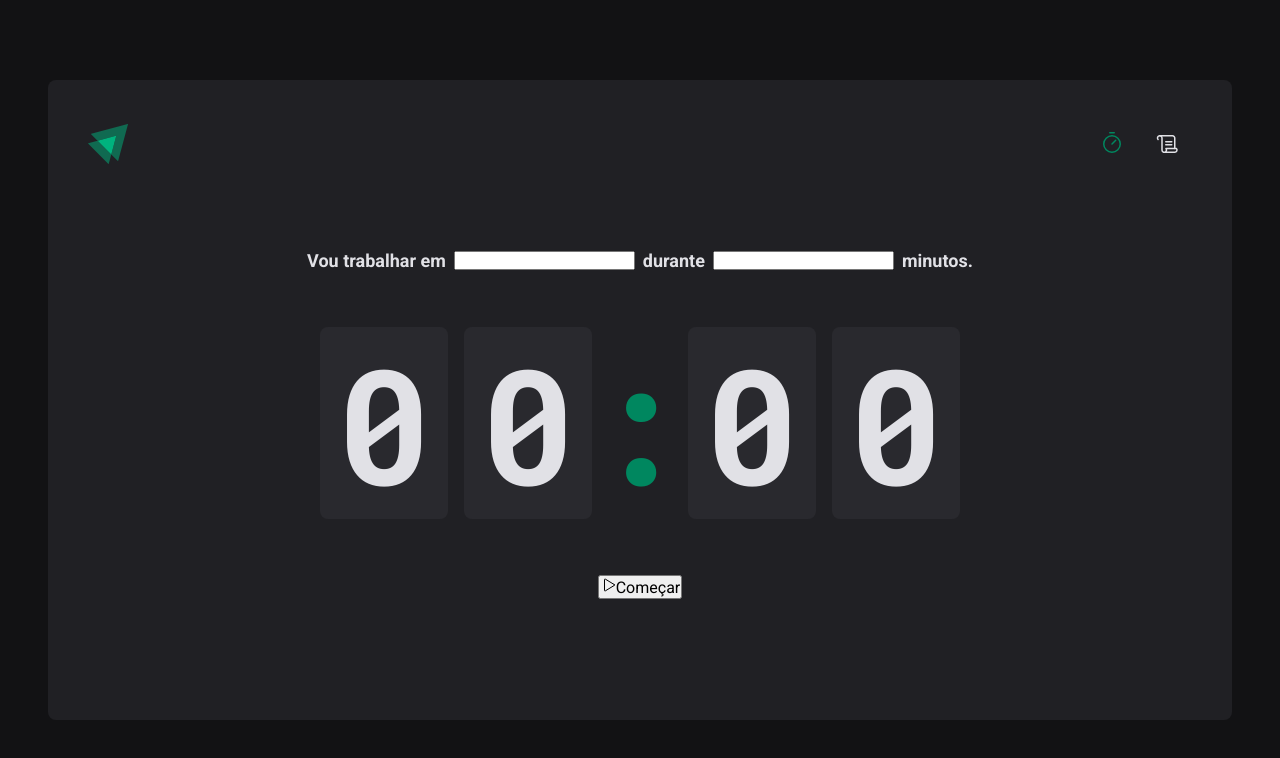
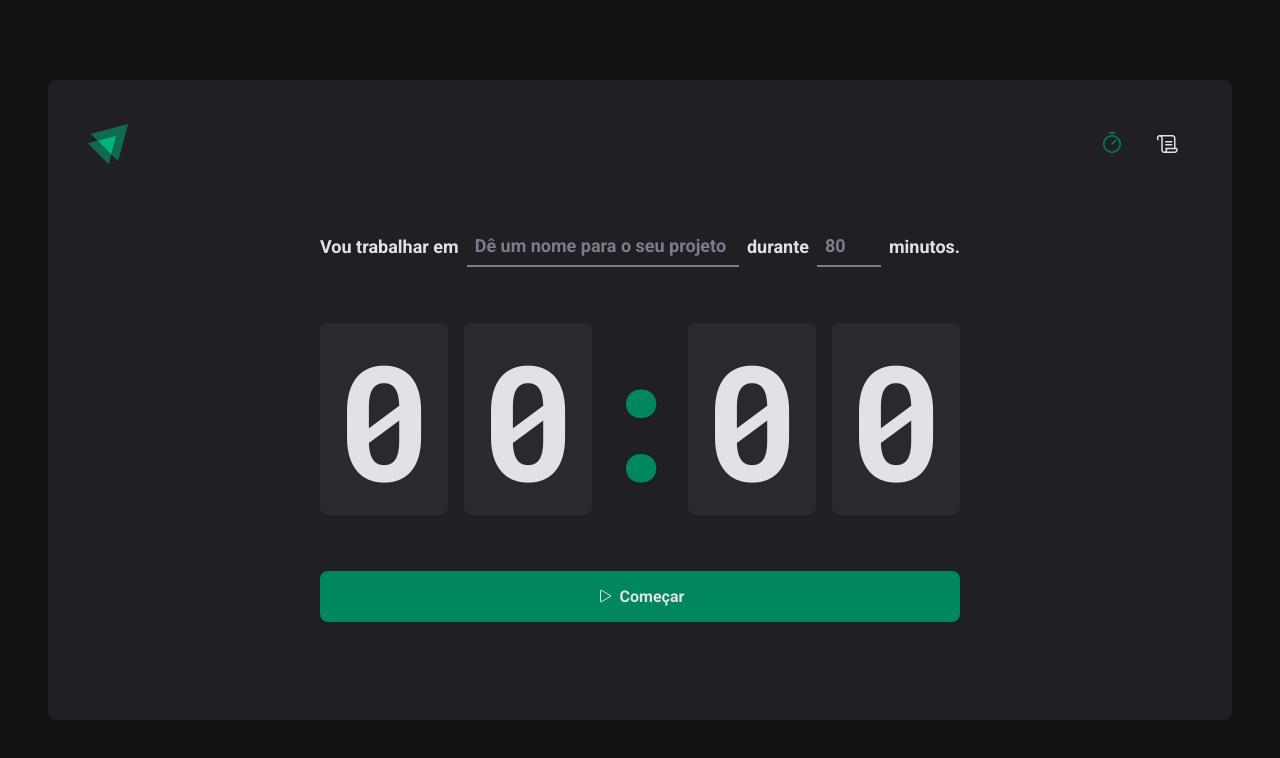
Before and after one commit to gabrielvbauer/ignite-timer, a React (Vite) app: page / in a window 1280 px wide. Shown: the top 758 px of the page. Built offline with nearby package versions, Linux system fonts and the light colour scheme.

Commit message:
feat: Home final styles

```diff
--- a/src/pages/Home/index.tsx
+++ b/src/pages/Home/index.tsx
@@ -3,7 +3,10 @@
   CountdownContainer,
   FormContainer,
   HomeContainer,
+  MinutesAmountInput,
   Separator,
+  StartCountdownButton,
+  TaskInput,
 } from './styles'
 
 export function Home() {
@@ -12,10 +15,14 @@
       <form action="">
         <FormContainer>
           <label htmlFor="task">Vou trabalhar em</label>
-          <input id="task" type="text" />
+          <TaskInput id="task" placeholder="Dê um nome para o seu projeto" />
 
           <label htmlFor="minutesAmount">durante</label>
-          <input type="number" id="minutesAmount" />
+          <MinutesAmountInput
+            type="number"
+            id="minutesAmount"
+            placeholder="80"
+          />
 
           <span>minutos.</span>
         </FormContainer>
@@ -28,10 +35,10 @@
           <span>0</span>
         </CountdownContainer>
 
-        <button type="submit">
+        <StartCountdownButton type="submit">
           <Play />
           Começar
-        </button>
+        </StartCountdownButton>
       </form>
     </HomeContainer>
   )
--- a/src/pages/Home/styles.ts
+++ b/src/pages/Home/styles.ts
@@ -28,6 +28,34 @@
   flex-wrap: wrap;
 `
 
+const BaseInput = styled.input`
+  background: transparent;
+  height: 2.5rem;
+  border: 0;
+  border-bottom: 2px solid ${(props) => props.theme['gray-500']};
+  font-weight: bold;
+  font-size: 1.125rem;
+  padding: 0 0.5rem;
+  color: ${(props) => props.theme['gray-100']};
+
+  &:focus {
+    box-shadow: none;
+    border-color: ${(props) => props.theme['green-500']};
+  }
+
+  &::placeholder {
+    color: ${(props) => props.theme['gray-500']};
+  }
+`
+
+export const TaskInput = styled(BaseInput)`
+  flex: 1;
+`
+
+export const MinutesAmountInput = styled(BaseInput)`
+  width: 4rem;
+`
+
 export const CountdownContainer = styled.div`
   font-family: 'Roboto Mono', monospace;
   font-size: 10rem;
@@ -53,3 +81,30 @@
   display: flex;
   justify-content: center;
 `
+
+export const StartCountdownButton = styled.button`
+  width: 100%;
+  border: 0;
+  padding: 1rem;
+  border-radius: 8px;
+
+  display: flex;
+  align-items: center;
+  justify-content: center;
+
+  gap: 0.5rem;
+  font-weight: bold;
+
+  cursor: pointer;
+  background: ${(props) => props.theme['green-500']};
+  color: ${(props) => props.theme['gray-100']};
+
+  &:disabled {
+    opacity: 0.7;
+    cursor: not-allowed;
+  }
+
+  &:not(:disabled):hover {
+    background: ${(props) => props.theme['green-700']};
+  }
+`
--- a/src/styles/global.ts
+++ b/src/styles/global.ts
@@ -18,7 +18,7 @@
     -webkit-font-smoothing: antialiased;
   }
 
-  body, input-security, textarea, button {
+  body, input, textarea, button {
     font-family: 'Roboto', sans-serif;
     font-weight: 400;
     font-size: 1rem;
```
